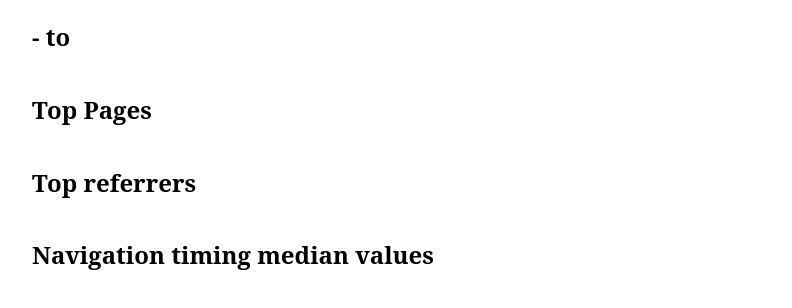
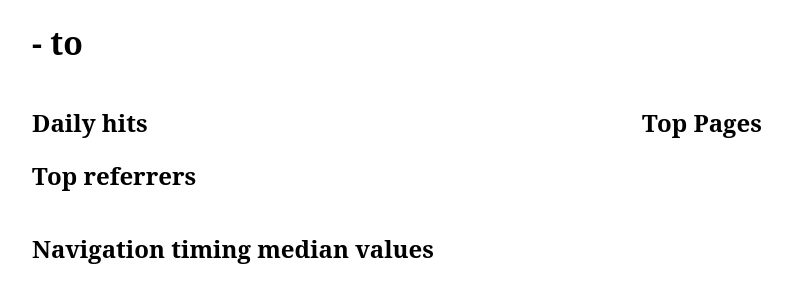
Before and after one commit to rum-diary/rum-diary.org, a website: page server/views/GET-site-hostname.html in a window 1280 px wide. Shown: the whole page, without its empty margins (128-920 px from the left). Drawn offline with nearby package versions, Linux system fonts and the light colour scheme; files that its build step writes are made by us from their sources; no server answers; a web font is replaced by a local one.

Commit message:
Put both the Daily Hits and Top Pages on the same row.

```diff
--- a/client/src/css/main.css
+++ b/client/src/css/main.css
@@ -1,5 +1,9 @@
 body {
-  font-family: "Bitstream Vera Sans", "sans-serif", "serif"
+  font-family: "Bitstream Vera Sans", "sans-serif", "serif";
+  -webkit-box-sizing: border-box;
+     -moz-box-sizing: border-box;
+       -o-box-sizing: border-box;
+          box-sizing: border-box;
 }
 
 main {
@@ -7,6 +11,23 @@ main {
   margin: 0 auto 10em auto;
   width: 960px;
 }
+
+section {
+  clear: both;
+}
+
+#daily-hits {
+  width: 500px;
+  float: left;
+  clear: none;
+}
+
+#top-pages {
+  width: 350px;
+  float: right;
+  clear: none;
+}
+
 
 .axis-label {
   font-size: 0.8em;
--- a/client/src/js/graphs/hits.js
+++ b/client/src/js/graphs/hits.js
@@ -10,8 +10,8 @@ RD.Graphs.Hits = (function(hits) {
   var data = hits.__all;
 
   var margin = {top: 20, right: 80, bottom: 70, left: 50},
-      width = 960 - margin.left - margin.right,
-      height = 500 - margin.top - margin.bottom;
+      width = 600 - margin.left - margin.right,
+      height = 350 - margin.top - margin.bottom;
 
   var parseDate = d3.time.format('%Y-%m-%d').parse;
 
--- a/server/views/GET-site-hostname.html
+++ b/server/views/GET-site-hostname.html
@@ -19,8 +19,11 @@ path {
 {% endblock %}
 
 {% block body %}
-<section>
-  <h2>{{ hostname }} - {{ startDate }} to {{ endDate }}</h2>
+<header>
+  <h1>{{ hostname }} - {{ startDate }} to {{ endDate }}</h1>
+</header>
+<section id="daily-hits">
+  <h2>Daily hits</h2>
   <div id="hits-graph" data-hostname="{{ hostname }}"></div>
   <table id="hits-data">
     {% for day in pageHitsPerDay %}
@@ -32,7 +35,7 @@ path {
   </table>
 </section>
 
-<section>
+<section id="top-pages">
   <h2>Top Pages</h2>
   <table id="page-views">
     {% for page in pageHitsPerPage %}
```
